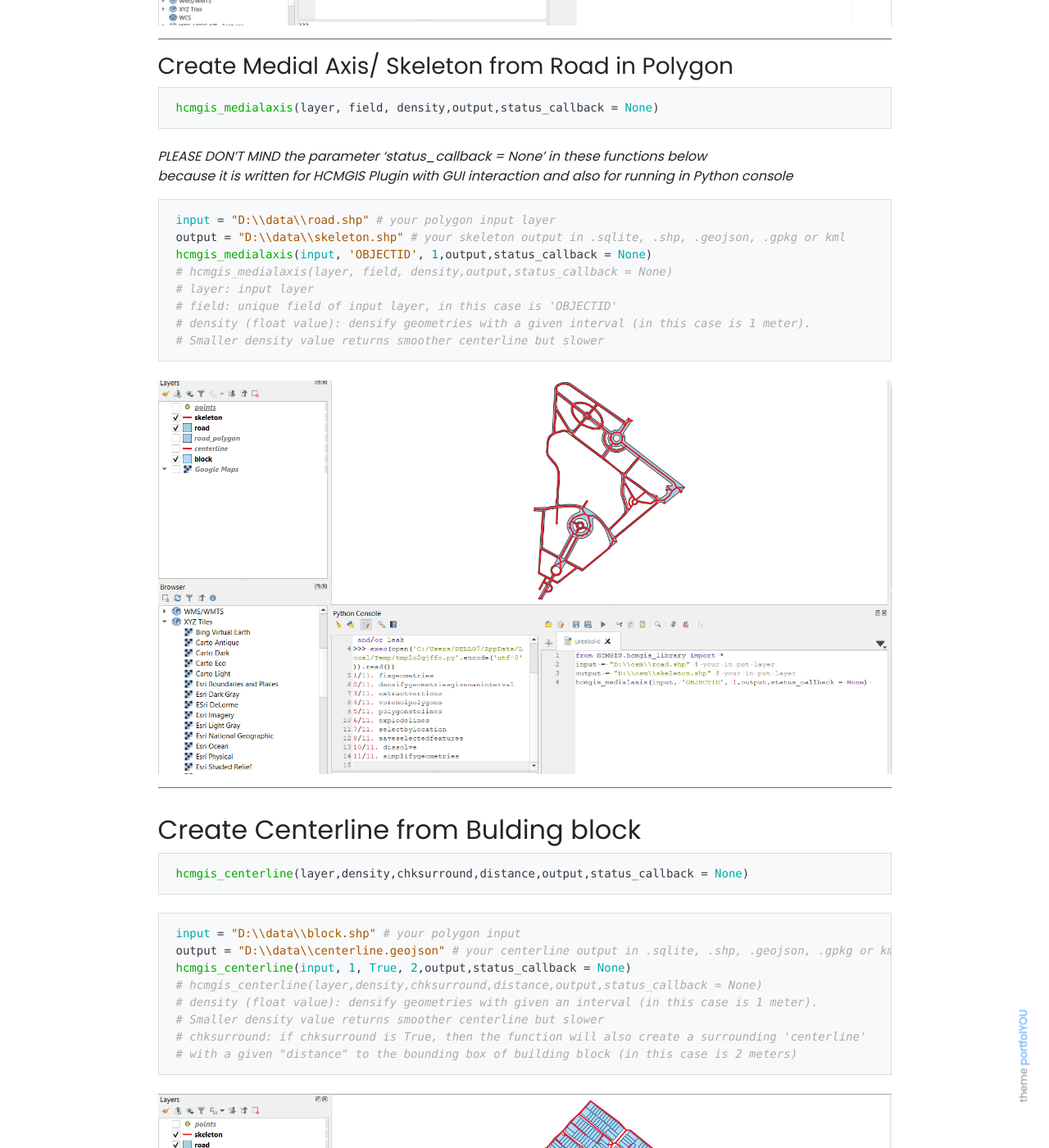
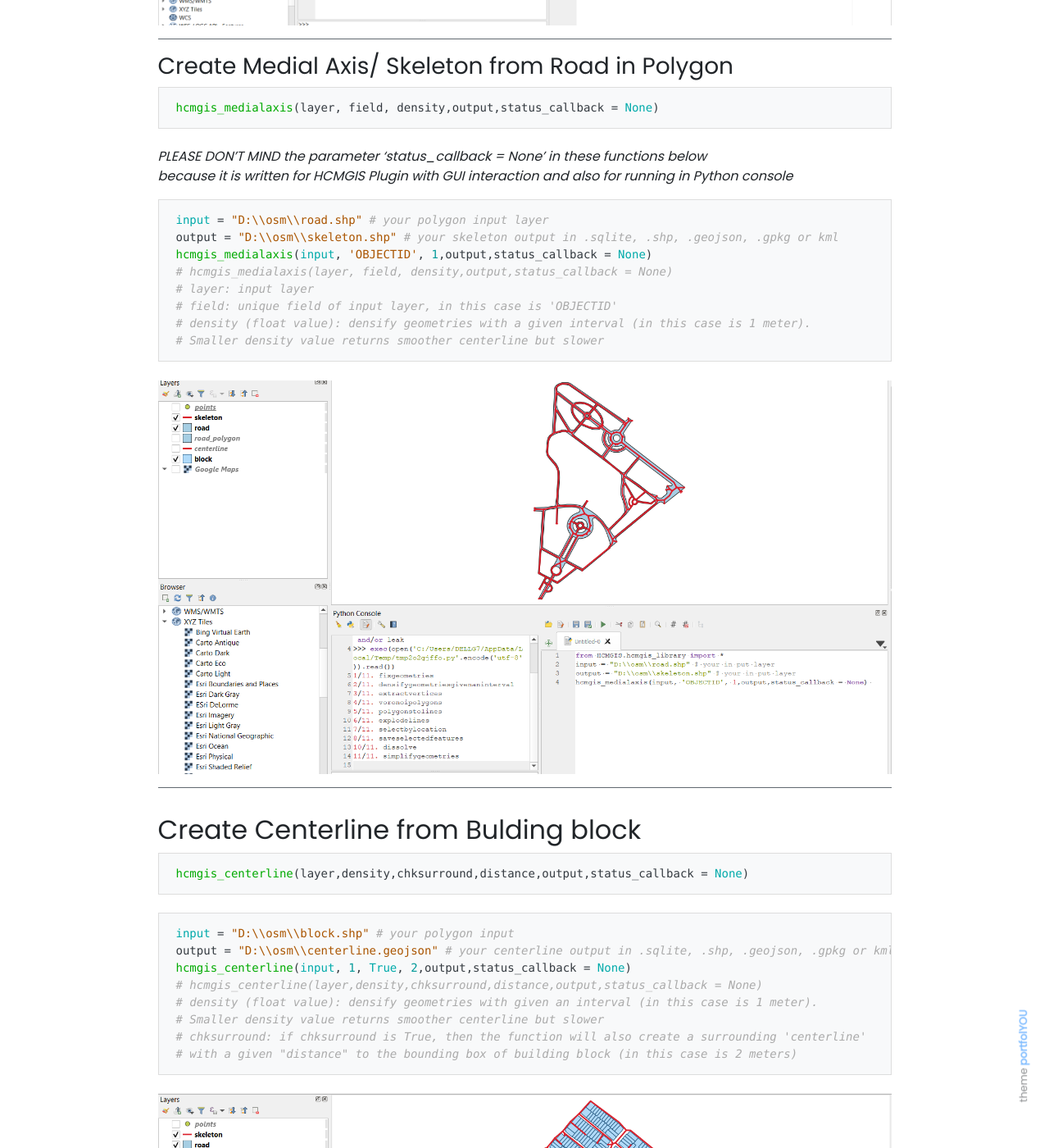
Before and after one commit to hcmgis/hcmgis.github.io, a Jekyll site: the page built from _posts/2020-05-02-call-hcmgis-library-qgis-python-console.md, in a window 1280 px wide and 1400 px high, scrolled down 2756 px. Shown: the whole window at 82% size. Built offline with Jekyll 4.4.1, drawn with Linux system fonts in a browser that asks for light colours; nearby versions of some CDN libraries; our own code applies the rules of GitHub Pages for plain Markdown files; comment, search, counter and statistics services are not loaded; some of the changed text lies outside the part shown.

Commit message:
Update 2020-05-02-call-hcmgis-library-qgis-python-console.md

````diff
--- a/_posts/2020-05-02-call-hcmgis-library-qgis-python-console.md
+++ b/_posts/2020-05-02-call-hcmgis-library-qgis-python-console.md
@@ -63,8 +63,8 @@ hcmgis_medialaxis(layer, field, density,output,status_callback = None)
 *because it is written for HCMGIS Plugin with GUI interaction and also for running in Python console*
 
 ```python
-input = "D:\\data\\road.shp" # your polygon input layer
-output = "D:\\data\\skeleton.shp" # your skeleton output in .sqlite, .shp, .geojson, .gpkg or kml
+input = "D:\\osm\\road.shp" # your polygon input layer
+output = "D:\\osm\\skeleton.shp" # your skeleton output in .sqlite, .shp, .geojson, .gpkg or kml
 hcmgis_medialaxis(input, 'OBJECTID', 1,output,status_callback = None)
 # hcmgis_medialaxis(layer, field, density,output,status_callback = None)
 # layer: input layer
@@ -81,8 +81,8 @@ hcmgis_medialaxis(input, 'OBJECTID', 1,output,status_callback = None)
 hcmgis_centerline(layer,density,chksurround,distance,output,status_callback = None)
 ```
 ```python
-input = "D:\\data\\block.shp" # your polygon input
-output = "D:\\data\\centerline.geojson" # your centerline output in .sqlite, .shp, .geojson, .gpkg or kml
+input = "D:\\osm\\block.shp" # your polygon input
+output = "D:\\osm\\centerline.geojson" # your centerline output in .sqlite, .shp, .geojson, .gpkg or kml
 hcmgis_centerline(input, 1, True, 2,output,status_callback = None)
 # hcmgis_centerline(layer,density,chksurround,distance,output,status_callback = None)
 # density (float value): densify geometries with given an interval (in this case is 1 meter).
@@ -98,10 +98,10 @@ hcmgis_centerline(input, 1, True, 2,output,status_callback = None)
 hcmgis_closest_farthest(layer,field,closest,farthest,status_callback = None)
 ```
 ```python
-input = "D:\\data\\points.shp"  # your point input
-closest = "D:\\data\\closest.shp" # your closest pair of point output in polyline
+input = "D:\\osm\\points.shp"  # your point input
+closest = "D:\\osm\\closest.shp" # your closest pair of point output in polyline
 #connecting closest, second closest,.. pairs of points  with distance attribute.
-farthest = "D:\\data\\farthest.shp" # your farthest pair of point output in polyline
+farthest = "D:\\osm\\farthest.shp" # your farthest pair of point output in polyline
 #connecting farthest, second farthest,.. pairs of points  with distance attribute.
 hcmgis_closest_farthest(input,'fid', closest, farthest, status_callback = None)
 # hcmgis_closest_farthest(layer,field,closest,farthest,status_callback = None):
@@ -116,8 +116,8 @@ hcmgis_closest_farthest(input,'fid', closest, farthest, status_callback = None)
 hcmgis_lec(layer,field,output,status_callback = None)
 ```
 ```python
-input = "D:\\data\\points.shp" # your point input
-output = "D:\\data\\lec.shp"  # your Largest Empty Circle in Polygon
+input = "D:\\osm\\points.shp" # your point input
+output = "D:\\osm\\lec.shp"  # your Largest Empty Circle in Polygon
 hcmgis_lec(input,'fid', output, status_callback = None)
 # hcmgis_lec(layer,field,output,status_callback = None):
 # "field": the unique field of input layer, in this case is 'fid'
````
